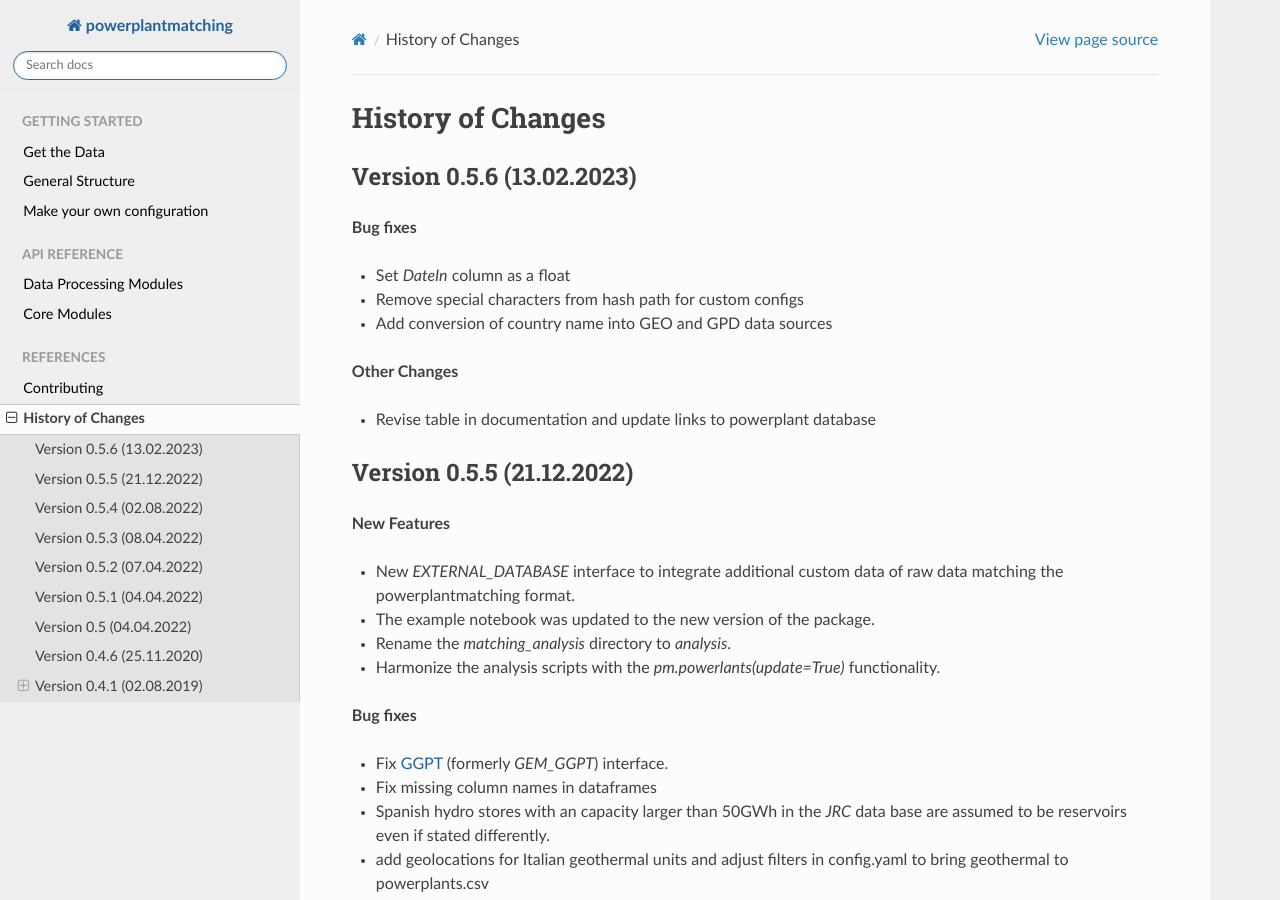
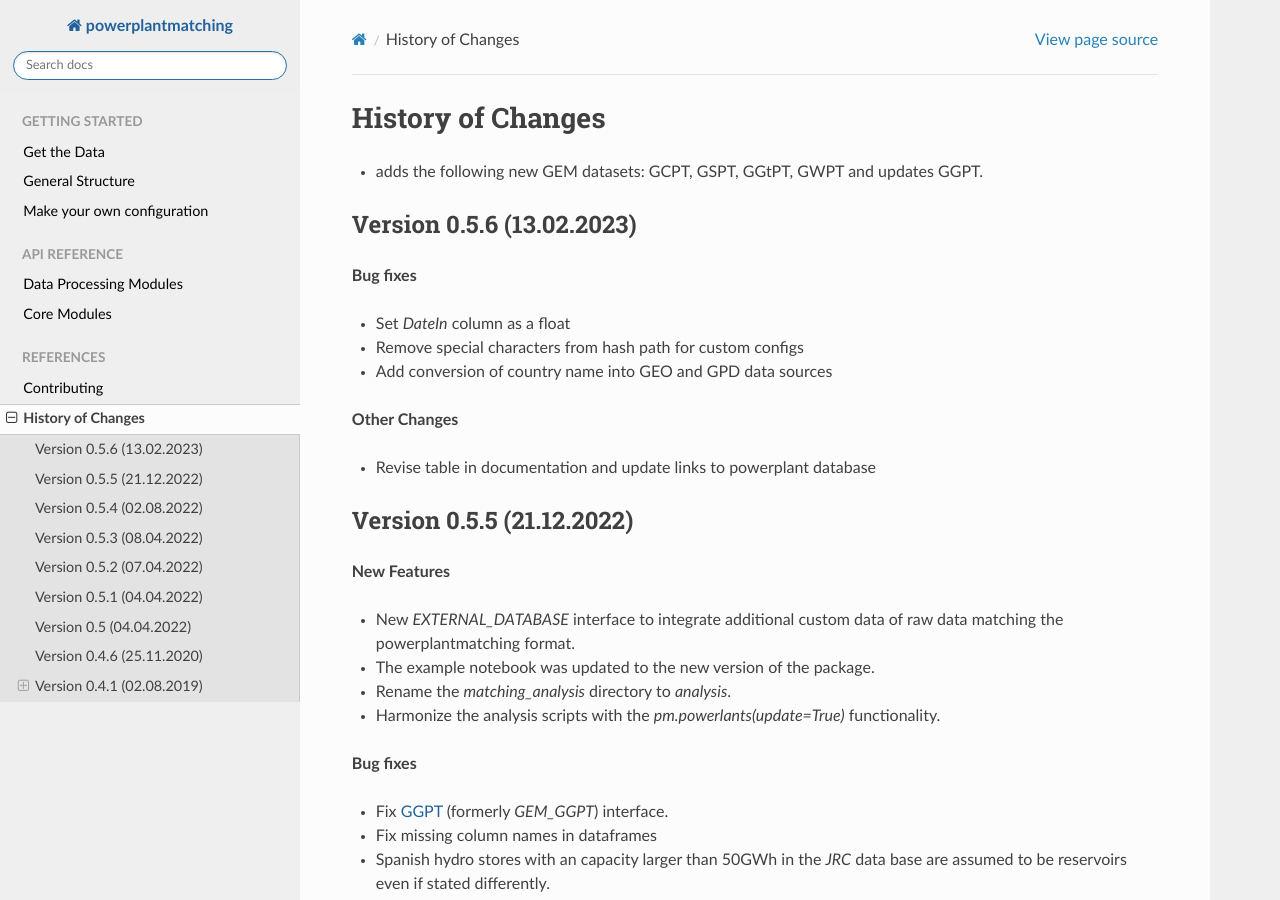
Before and after one commit to PyPSA/powerplantmatching, a Sphinx documentation site: the page built from doc/release-notes.rst, in a window 1280 px wide and 900 px high. Built offline with Sphinx 7.4.7 and the Read the Docs theme 2.0.0, drawn with Linux system fonts in a browser that asks for light colours; pages that are not in the unit, such as notebooks, are missing from menus.

Commit message:
adds release notes

```diff
--- a/doc/release-notes.rst
+++ b/doc/release-notes.rst
@@ -4,6 +4,7 @@ History of Changes
 
 .. Upcoming Version
 .. ----------------
+* adds the following new GEM datasets: GCPT, GSPT, GGtPT, GWPT and updates GGPT.
 
 
 Version 0.5.6 (13.02.2023)
```
